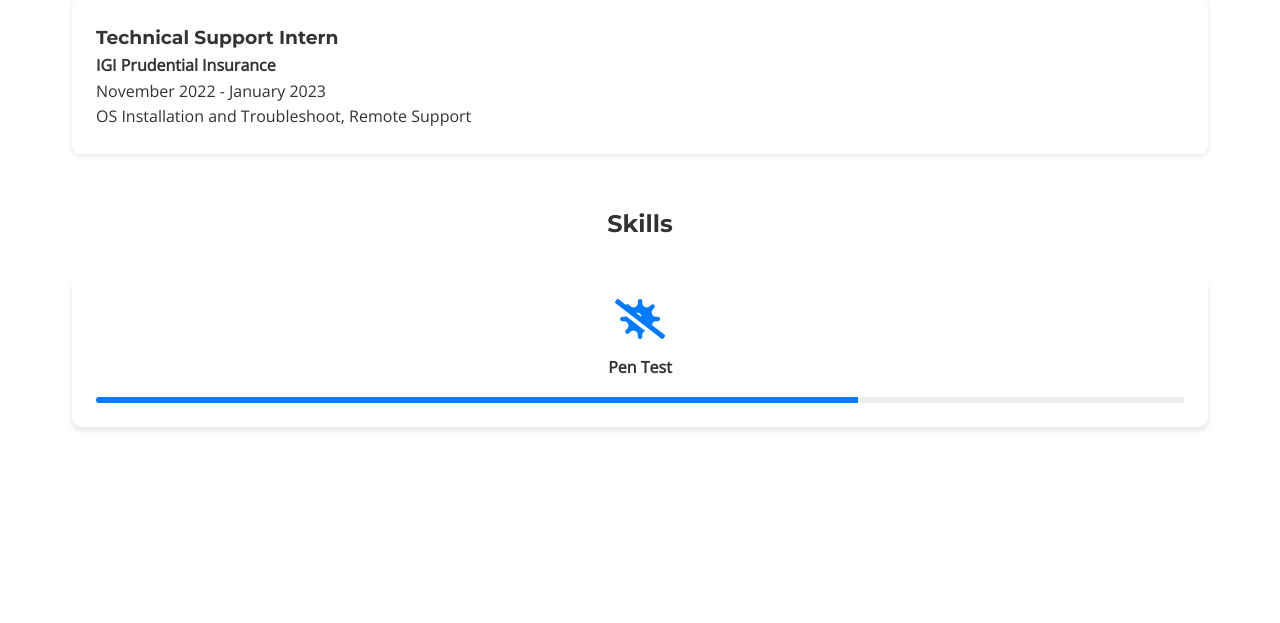
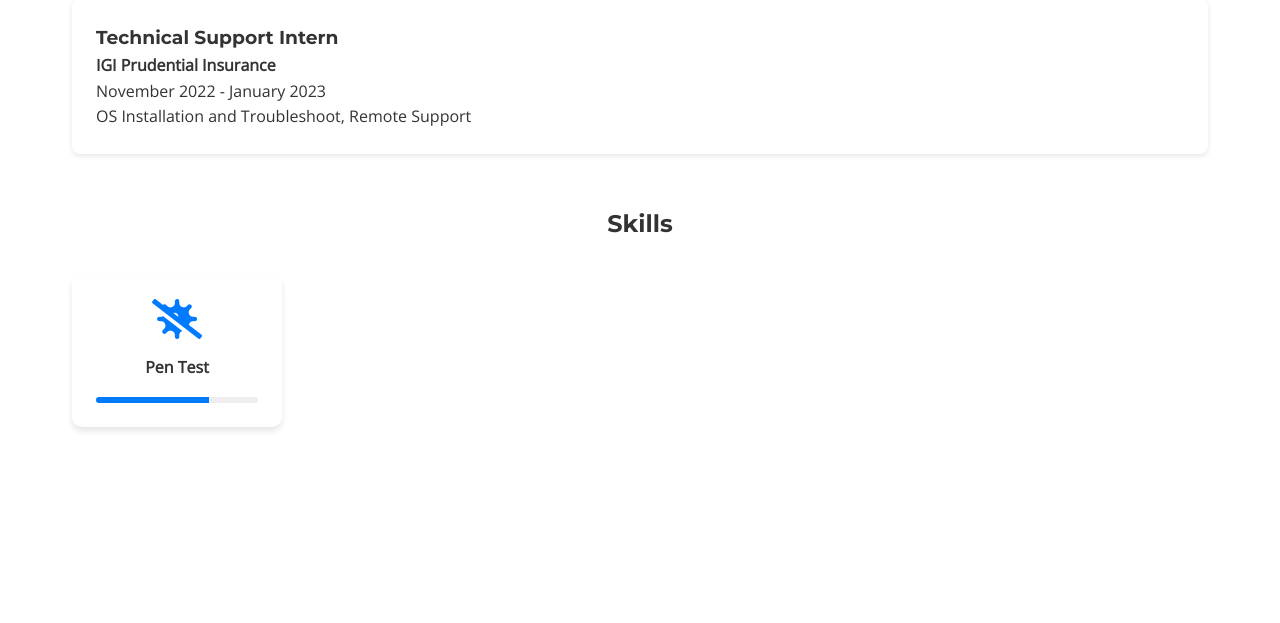
Before and after one commit to giri-saurabh-dev/portfolio-showcase, a Django app: page / in a window 1280 px wide. Shown: the part 1232-1855 px from the top of the page. Run offline with Django 5.2, Linux system fonts and the light colour scheme; data comes from the database, SQL or seed files in the repository; both versions use the stored data as it was after the commit.

Commit message:
skills design updated

```diff
--- a/main/static/style.css
+++ b/main/static/style.css
@@ -195,6 +195,7 @@ section {
     text-align: center;
     transition: transform 0.3s, box-shadow 0.3s;
     cursor: pointer;
+    width: 210px;
 }
 
 .skill-card:hover {
```
Also changed, not shown: db.sqlite3.
